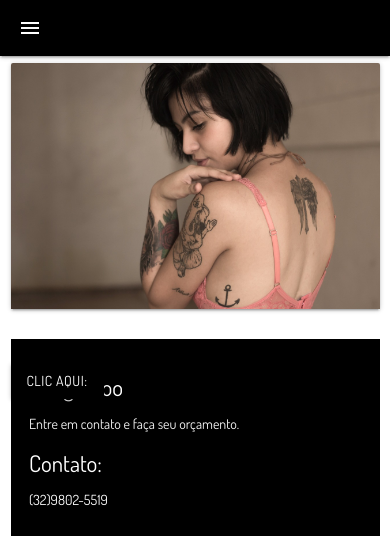
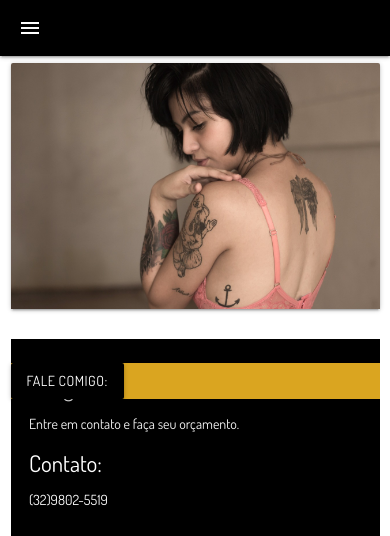
Before and after one commit to karlossouza/Andre-clipper-tatoo, a plain HTML site: page contatos.html in a window 390 px wide. Shown: the top 536 px of the page. Drawn offline with nearby package versions, Linux system fonts and the light colour scheme.

Commit message:
correcao

```diff
--- a/contatos.html
+++ b/contatos.html
@@ -54,7 +54,7 @@
 
             <div class="active01">
                 <!--inicio classe criada--->
-                <a class="waves-effect waves-light btn black modal-trigger" href="#modal1">Clic aqui:</a>
+                <a class="waves-effect waves-light btn black modal-trigger" href="#modal1">Fale comigo:</a>
 
 
 
--- a/estilo.css
+++ b/estilo.css
@@ -72,7 +72,11 @@
   font-size:20px;
   position: relative;
   top:40px;
-  }
+
+  background-color:#daa520;
+  color: #f0f8ff;
+  margin:0 auto;
+
 }
 
 
```
